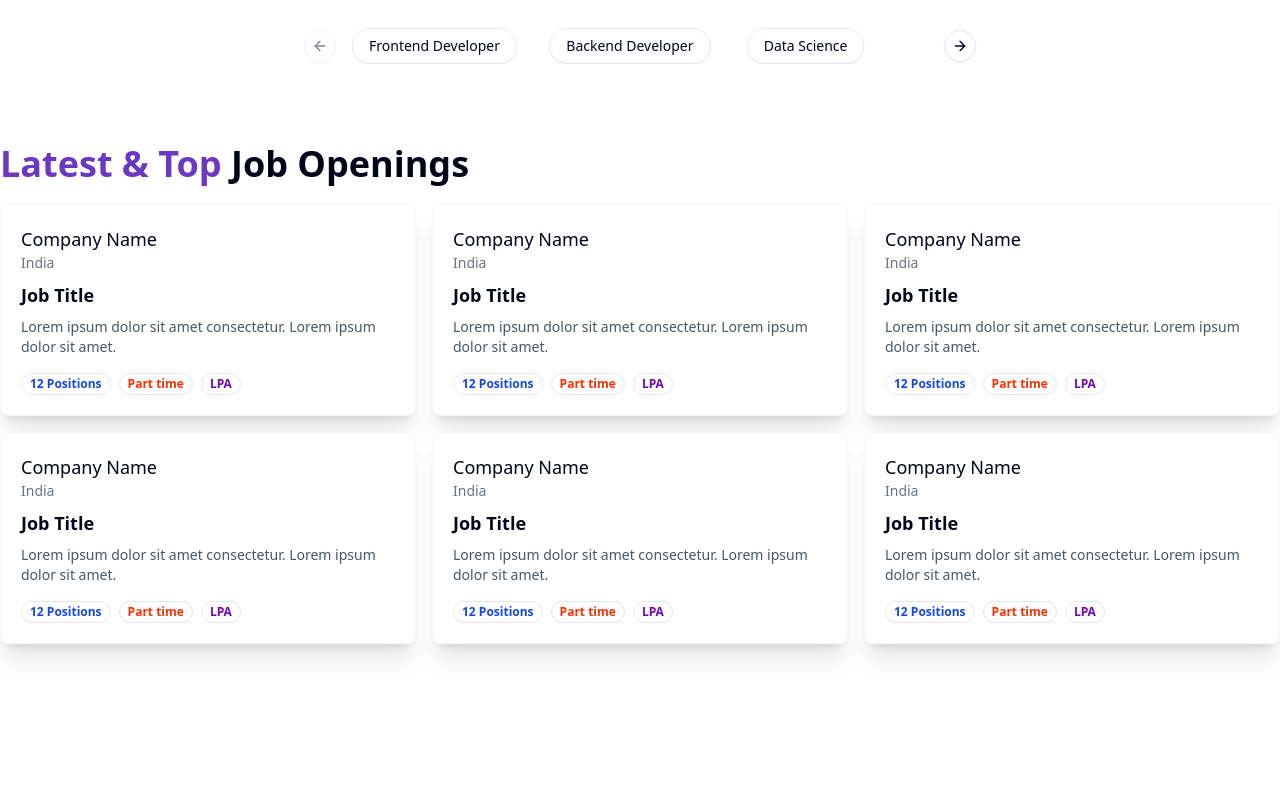
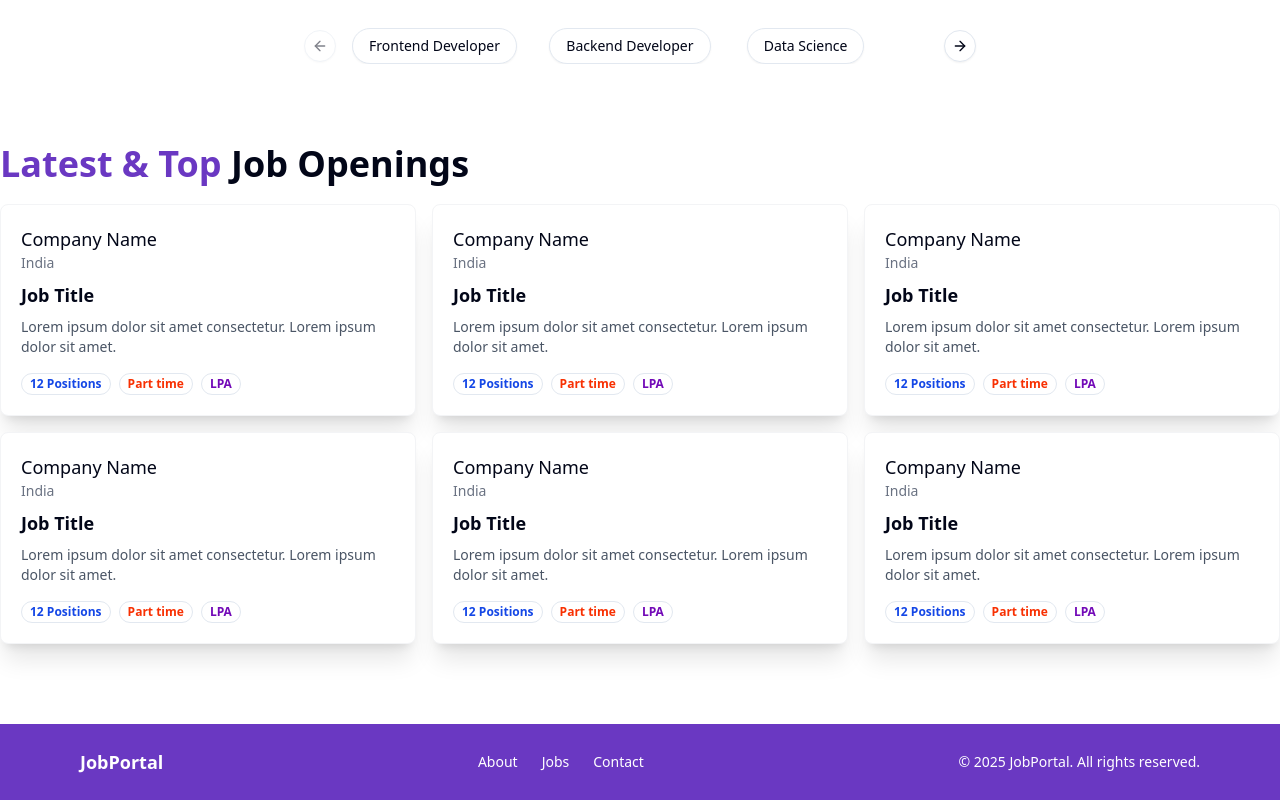
Before and after one commit to ShwetaCodeCraft/JobPortal, a React (Vite) app in the folder frontend/: page / in a window 1280 px wide. Shown: the part 414-1214 px from the top of the page. Before the commit the page ends 1138 px from the top, so only its background shows below. Built offline with nearby package versions, Linux system fonts and the light colour scheme; the HTML template or start-up script is replaced by a standard one.

Commit message:
build home page

```diff
--- a/frontend/package.json
+++ b/frontend/package.json
@@ -14,6 +14,7 @@
     "@radix-ui/react-label": "^2.1.7",
     "@radix-ui/react-popover": "^1.1.15",
     "@radix-ui/react-radio-group": "^1.3.8",
+    "@radix-ui/react-separator": "^1.1.8",
     "@radix-ui/react-slot": "^1.2.4",
     "@reduxjs/toolkit": "^2.9.2",
     "@tailwindcss/vite": "^4.1.13",
--- /dev/null
+++ b/frontend/src/components/Footer.jsx
@@ -0,0 +1,26 @@
+import React from "react";
+
+const Footer = () => {
+  return (
+    <footer className="bg-[#6A38C2] text-white py-6">
+      <div className="max-w-6xl mx-auto px-4 flex flex-col md:flex-row items-center justify-between">
+
+        {/* Left */}
+        <h1 className="text-lg font-semibold">JobPortal</h1>
+
+        {/* Middle Links */}
+        <div className="flex gap-6 text-sm mt-3 md:mt-0">
+          <a href="#" className="hover:text-white transition">About</a>
+          <a href="#" className="hover:text-white transition">Jobs</a>
+          <a href="#" className="hover:text-white transition">Contact</a>
+        </div>
+
+        {/* Right */}
+        <p className="text-sm mt-3 md:mt-0">© 2025 JobPortal. All rights reserved.</p>
+
+      </div>
+    </footer>
+  );
+};
+
+export default Footer;
--- a/frontend/src/components/Home.jsx
+++ b/frontend/src/components/Home.jsx
@@ -3,6 +3,7 @@ import Navbar from './shared/Navbar';
 import HeroSection from './HeroSection';
 import { CategoryCarousel } from '@/CategoryCarousel';
 import LatestJobs from './LatestJobs';
+import Footer from './Footer';
 
 const Home = () => {
   return (
@@ -11,7 +12,7 @@ const Home = () => {
         <HeroSection/>
         <CategoryCarousel/>
         <LatestJobs/>
-        {/* <Footer/> */}
+        <Footer/>
     </div>
   )
 }
--- /dev/null
+++ b/frontend/src/components/ui/separator.jsx
@@ -0,0 +1,25 @@
+import * as React from "react"
+import * as SeparatorPrimitive from "@radix-ui/react-separator"
+
+import { cn } from "@/lib/utils"
+
+function Separator({
+  className,
+  orientation = "horizontal",
+  decorative = true,
+  ...props
+}) {
+  return (
+    <SeparatorPrimitive.Root
+      data-slot="separator"
+      decorative={decorative}
+      orientation={orientation}
+      className={cn(
+        "bg-border shrink-0 data-[orientation=horizontal]:h-px data-[orientation=horizontal]:w-full data-[orientation=vertical]:h-full data-[orientation=vertical]:w-px",
+        className
+      )}
+      {...props} />
+  );
+}
+
+export { Separator }
```
Also changed, not shown: 1 other file (tests, documents, lock files or other folders).
